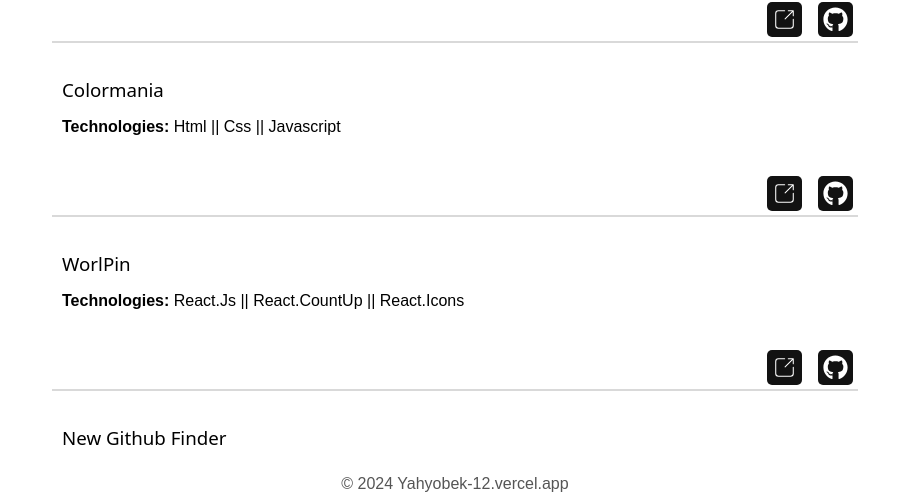
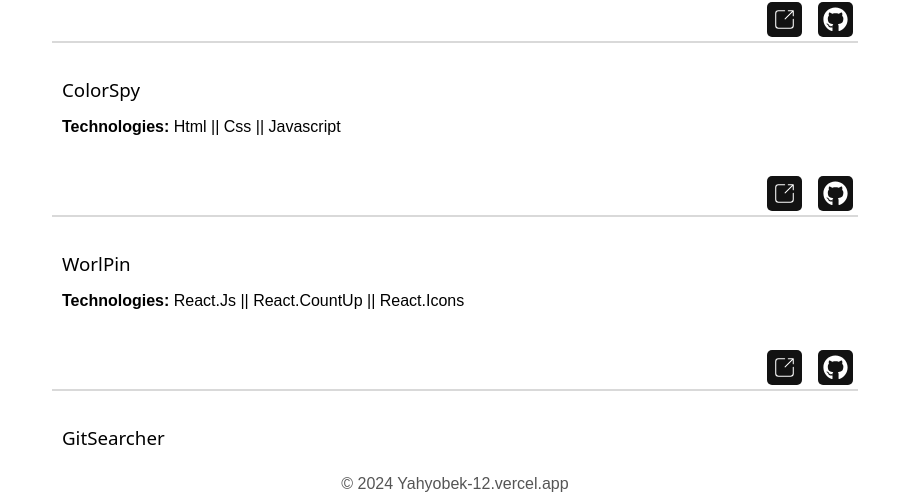
Before and after one commit to Yahyobek-12/Yahyobek, a React (Create React App) app: page /projects in a window 1280 px wide. Shown: the part 291-791 px from the top of the page, without its empty margins (185-1083 px from the left). Built offline with nearby package versions, Linux system fonts and the light colour scheme; a web font is replaced by a local one.

Commit message:
new-codes

```diff
--- a/src/Components/Project-card.jsx
+++ b/src/Components/Project-card.jsx
@@ -22,7 +22,7 @@ const ProjectCard = () => {
       </div>
 
       <div className="project-card animate__animated animate__fadeInLeft">
-        <h3>Colormania</h3>
+        <h3>ColorSpy</h3>
         <p><span>Technologies:</span> Html || Css || Javascript</p>
         <div className="flex-links">
             <Link to='https://new-color-lilac.vercel.app/' target='_blank'><CiShare1 className='flex-icon' /></Link>
@@ -40,11 +40,11 @@ const ProjectCard = () => {
       </div>
 
       <div className="project-card animate__animated animate__fadeInLeft">
-        <h3>New Github Finder</h3>
-        <p><span>Technologies:</span> React.Js || React.Icons</p>
+        <h3>GitSearcher</h3>
+        <p><span>Technologies:</span> React.Js || React.Icons || React.Router.Dom || UuID || Axios || Animate.Css</p>
 
         <div className="flex-links">
-            <Link to='https://new-github-finder-two.vercel.app/' target='_blank'><CiShare1 className='flex-icon' /></Link>
+            <Link to='https://git-users-two.vercel.app/' target='_blank'><CiShare1 className='flex-icon' /></Link>
             <Link to='https://github.com/Yahyobek-12/github-finder' target='_blank'><FaGithub className='flex-icon' /></Link>
         </div>
       </div>
--- a/src/Components/Travel.jsx
+++ b/src/Components/Travel.jsx
@@ -1,7 +1,12 @@
 import '../Styles/Travel.css';
 import b__image from '../Images/Building.png';
+import { useEffect } from 'react';
 
 const Travel = () => {
+  useEffect(() => {
+    document.title = 'Yahyobek || Travel'
+  }, [])
+
   return (
     <div className='travel'>
         <img className='animate__animated animate__fadeInUpBig' src={b__image} alt="b__image" />
```
